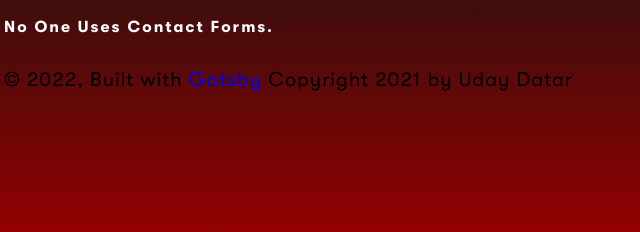
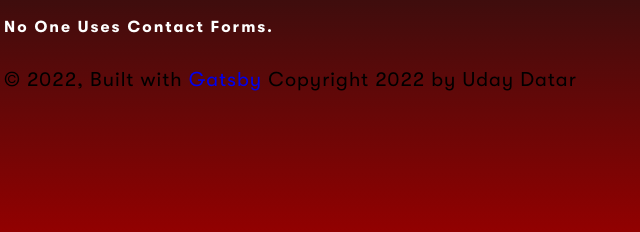
Before and after one commit to udaydatar7/portfolio-website, a Gatsby site: page / in a window 1280 px wide. Shown: the part 1321-1553 px from the top of the page, 36-676 px from the left. Built offline with nearby package versions, Linux system fonts and the light colour scheme; Gatsby itself is replaced by a stand-in of ours.

Commit message:
copyright changes

```diff
--- a/src/components/layout/footer/index.jsx
+++ b/src/components/layout/footer/index.jsx
@@ -31,7 +31,7 @@ const Footer = () => {
 							<span> {new Date().getFullYear()}, Built with {` `}
 								<a href="https://www.gatsbyjs.org">Gatsby</a>{" "}
           		</span>
-							Copyright 2021 by {data.SiteAuthor} </CopyRight>
+							Copyright {data.SiteCopyright} by {data.SiteAuthor} </CopyRight>
 					</div>
 				</ContainerLayout>
 			</FooterStyle>
--- a/src/data/data.js
+++ b/src/data/data.js
@@ -56,5 +56,5 @@ module.exports = {
     email: 'udaydatar7@gmail.com',
     phone: 'phone number',
   },
-  SiteCopyright: '2021',
+  SiteCopyright: '2022',
 };
```
